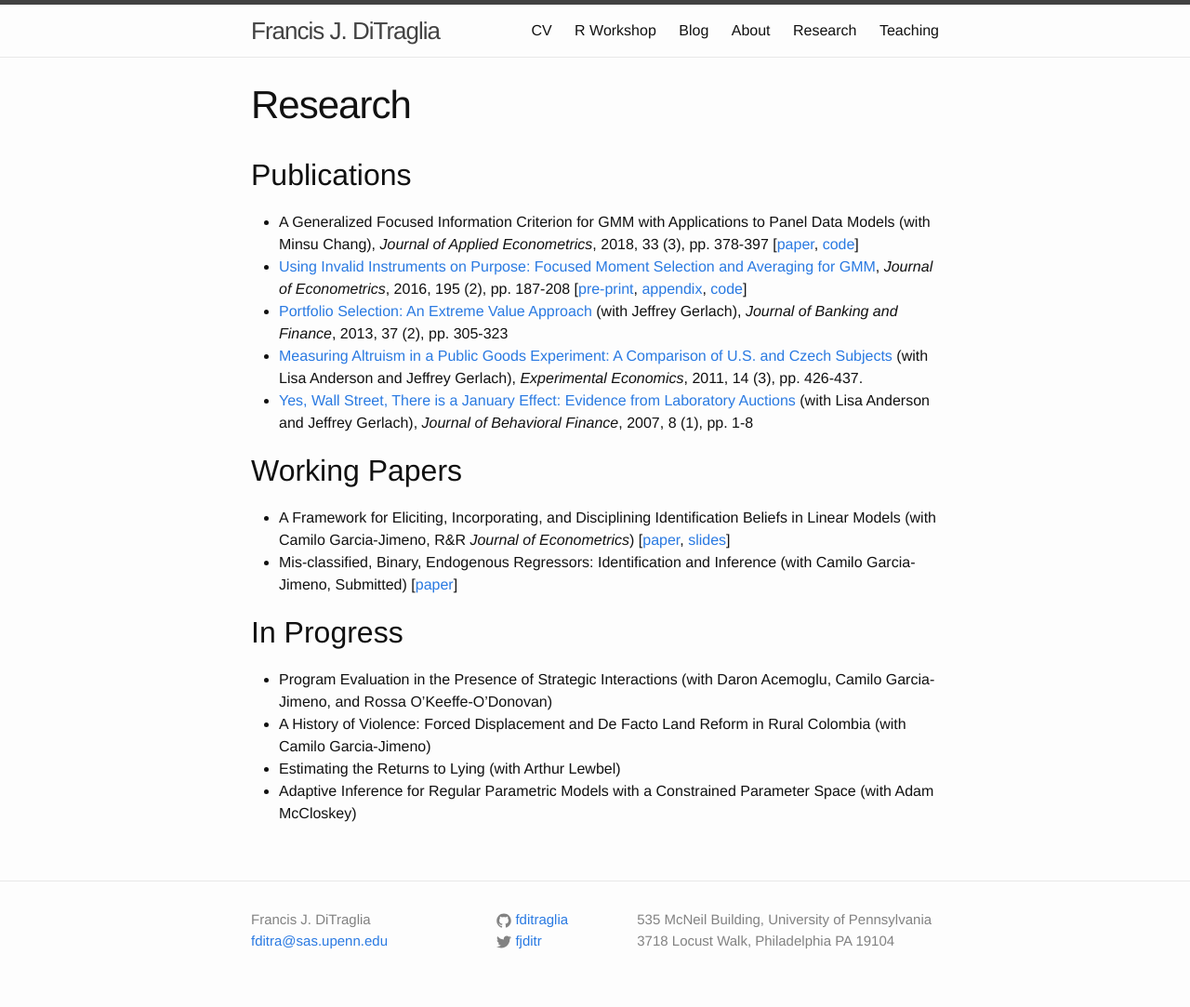
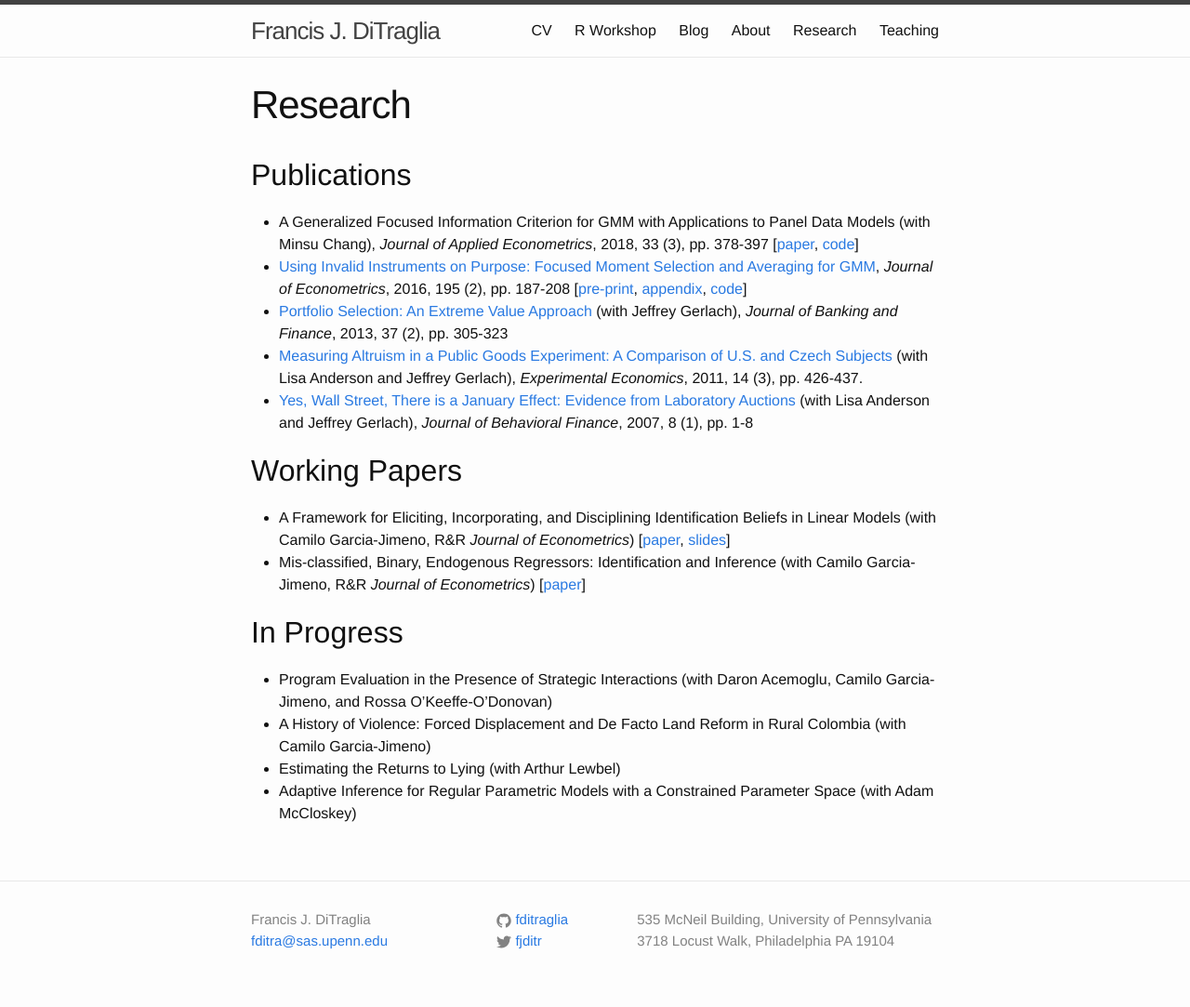
Before and after one commit to fditraglia/fditraglia.github.io, a Jekyll site: the page built from research.md, in a window 1280 px wide. Shown: the whole page at 93% size. Built offline with Jekyll 4.4.1, drawn with Linux system fonts in a browser that asks for light colours.

Commit message:
update status of paper

```diff
--- a/research.md
+++ b/research.md
@@ -14,7 +14,7 @@
 ## Working Papers
 
 - A Framework for Eliciting, Incorporating, and Disciplining Identification Beliefs in Linear Models (with Camilo Garcia-Jimeno, R&R *Journal of Econometrics*) [[paper](http://ditraglia.com/pdf/DiTraglia_Garcia-Jimeno_2017.pdf), [slides](http://ditraglia.com/pdf/sick_instruments_slides.pdf)]
-- Mis-classified, Binary, Endogenous Regressors: Identification and Inference (with Camilo Garcia-Jimeno, Submitted) [[paper](http://ditraglia.com//pdf/DiTraglia_Garcia-Jimeno_2017b.pdf)]
+- Mis-classified, Binary, Endogenous Regressors: Identification and Inference (with Camilo Garcia-Jimeno, R&R *Journal of Econometrics*) [[paper](http://ditraglia.com//pdf/DiTraglia_Garcia-Jimeno_2017b.pdf)]
 
 ## In Progress
 - Program Evaluation in the Presence of Strategic Interactions (with Daron Acemoglu, Camilo Garcia-Jimeno, and Rossa O'Keeffe-O'Donovan)
```
